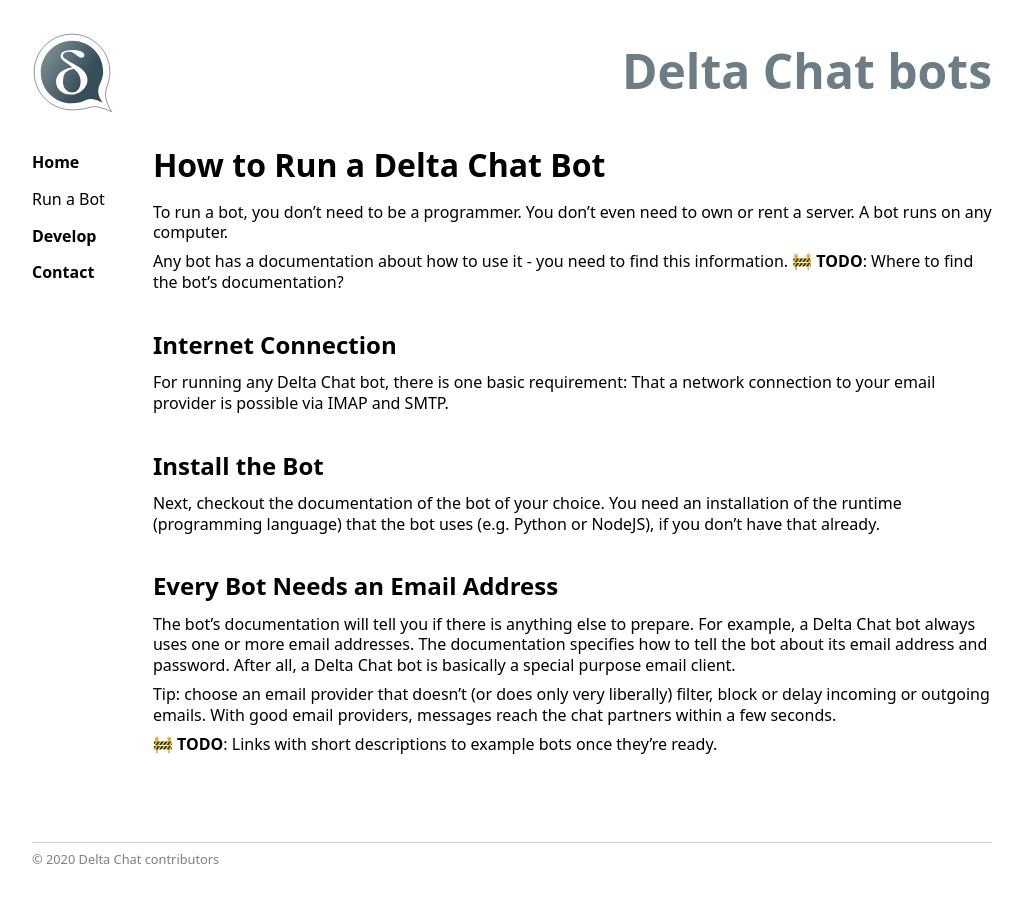
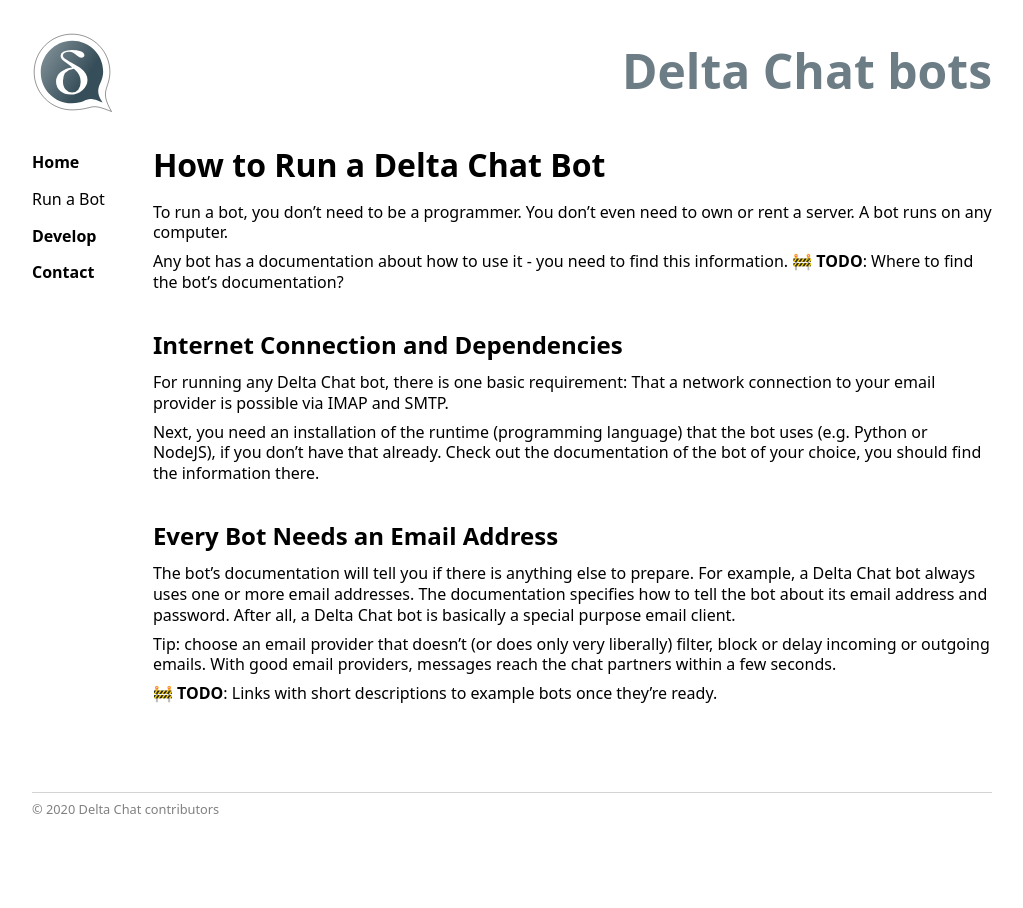
Before and after one commit to deltachat-bot/bot-pages, a Jekyll site: the page built from howto.md, in a window 1280 px wide. Shown: the whole page, without its empty margins (0-1023 px from the left). Built offline with Jekyll 4.4.1, drawn with Linux system fonts in a browser that asks for light colours.

Commit message:
smoother

```diff
--- a/howto.md
+++ b/howto.md
@@ -11,14 +11,12 @@ A bot runs on any computer.
 Any bot has a documentation about how to use it - you need to find this information.
 🚧 **TODO**: Where to find the bot's documentation?
 
-## Internet Connection
+## Internet Connection and Dependencies
 
 For running any Delta Chat bot, there is one basic requirement: That a network connection to your email provider is possible via IMAP and SMTP.
 
-## Install the Bot
-
-Next, checkout the documentation of the bot of your choice.
-You need an installation of the runtime (programming language) that the bot uses (e.g. Python or NodeJS), if you don't have that already.
+Next, you need an installation of the runtime (programming language) that the bot uses (e.g. Python or NodeJS), if you don't have that already.
+Check out the documentation of the bot of your choice, you should find the information there.
 
 ## Every Bot Needs an Email Address
 
```
